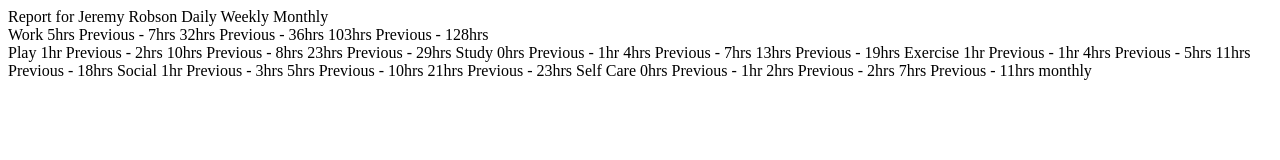
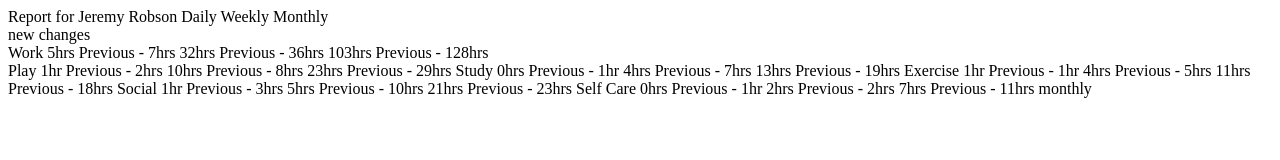
Before and after one commit to Aineken/Test-number-2, a plain HTML site: page index.html in a window 1280 px wide. Drawn offline with Linux system fonts and the light colour scheme.

Commit message:
add new challange

```diff
--- a/index.html
+++ b/index.html
@@ -25,7 +25,7 @@
   Monthly
   </div>
 
-
+new changes
 </div>
 <div class="second">
 
```
